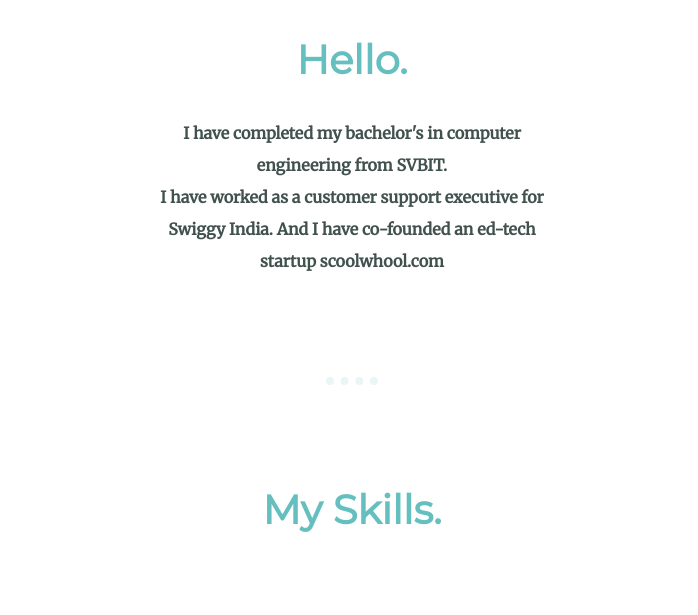
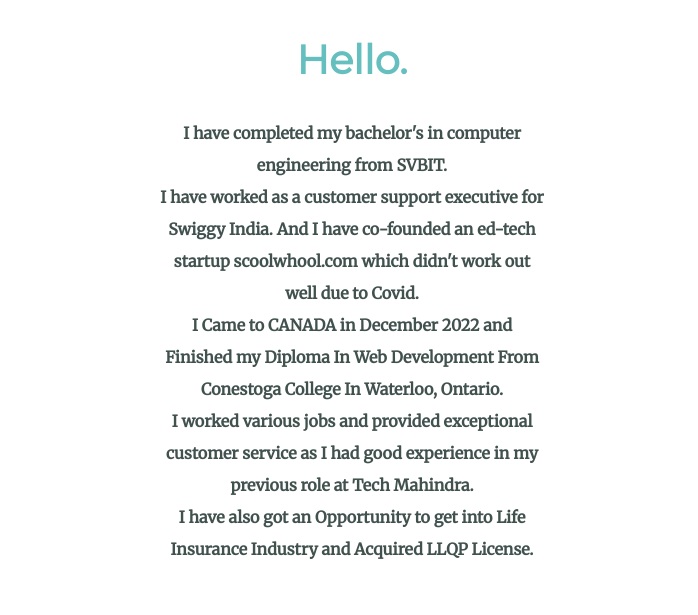
Before and after one commit to MohamadAhad/Resume, a plain HTML site: page index.html in a window 1280 px wide. Shown: the part 1075-1690 px from the top of the page, without its empty margins (288-986 px from the left). Drawn offline with Linux system fonts and the light colour scheme.

Commit message:
Update index.html

```diff
--- a/index.html
+++ b/index.html
@@ -32,7 +32,7 @@
       <div class="profile">
         <img class="profile-pic"src="MyPhoto.png" alt="Profile Photo">
         <h2>Hello.</h2>
-        <p class="intro">I have completed my bachelor's in computer engineering from SVBIT.<br> I have worked as a customer support executive for Swiggy India. And I have co-founded an ed-tech startup scoolwhool.com </p>
+        <p class="intro">I have completed my bachelor's in computer engineering from SVBIT.<br> I have worked as a customer support executive for Swiggy India. And I have co-founded an ed-tech startup scoolwhool.com which didn't work out well due to Covid.<br>I Came to CANADA in December 2022 and Finished my Diploma In Web Development From Conestoga College In Waterloo, Ontario.<br> I worked various jobs and provided exceptional customer service as I had good experience in my previous role at Tech Mahindra.<br> I have also got an Opportunity to get into Life Insurance Industry and Acquired LLQP License. </p>
       </div>
       <hr>
       <div class="skills">
```
